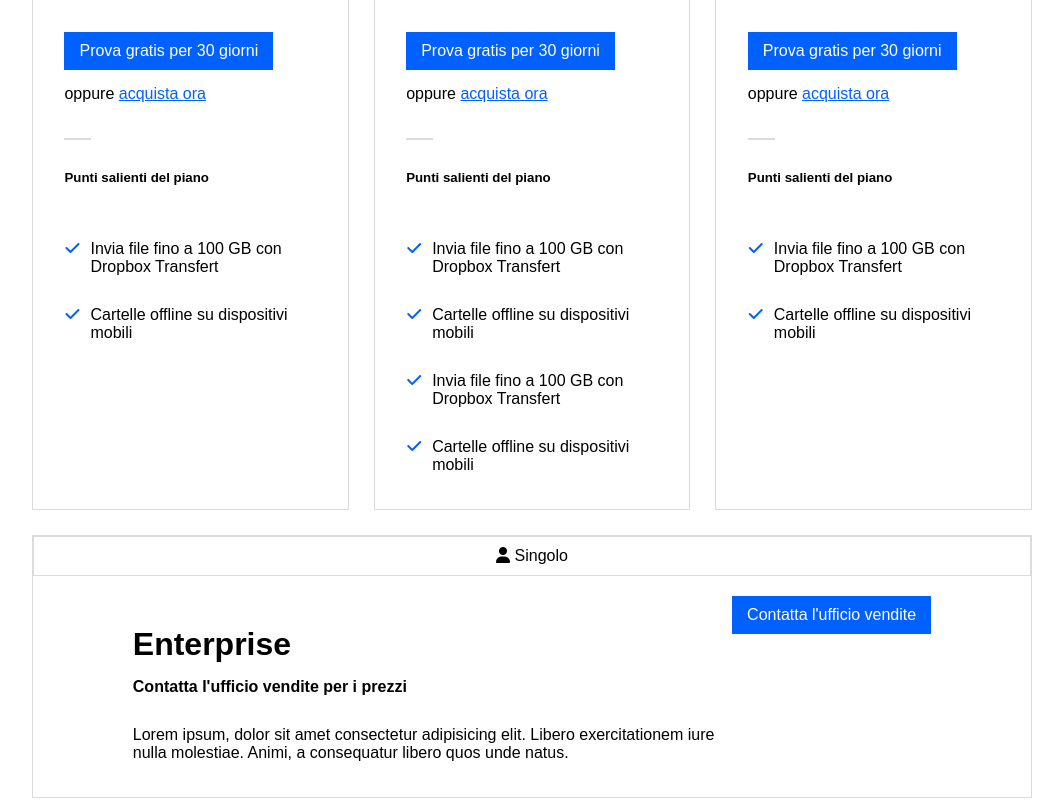
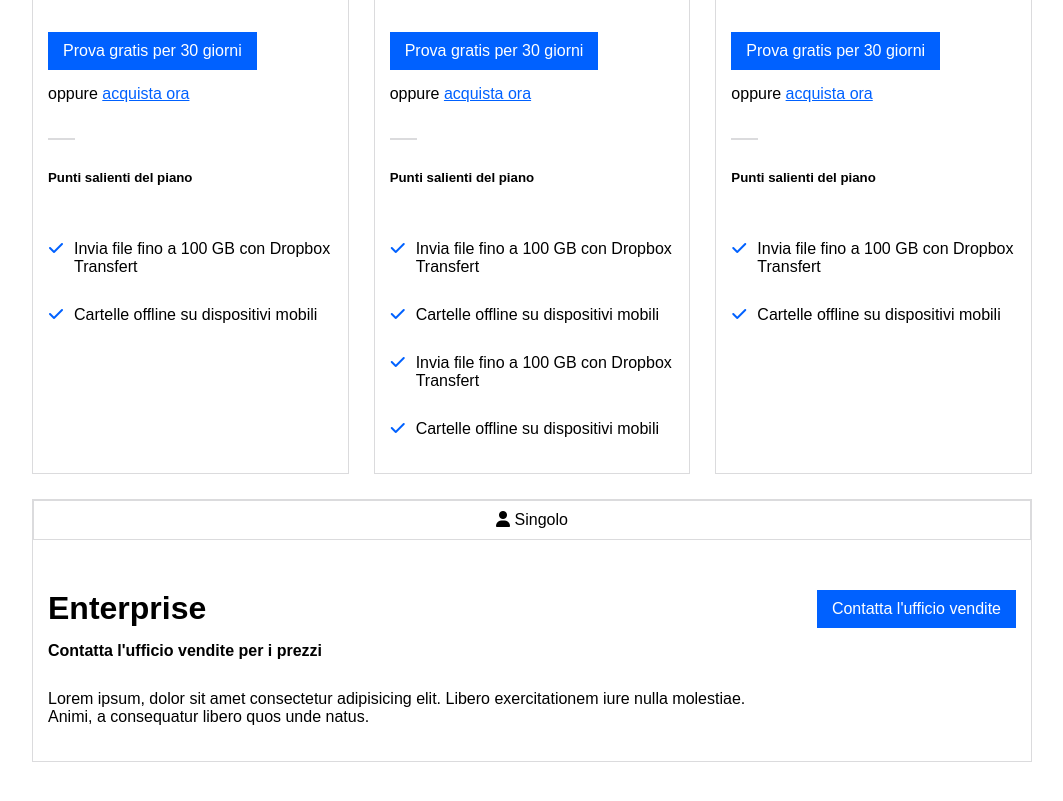
Before and after one commit to Amreal-Lamanera/htmlcss-dropbox, a plain HTML site: page index.html in a window 1280 px wide. Shown: the part 1532-2333 px from the top of the page, without its empty margins (108-1171 px from the left). Drawn offline with nearby package versions, Linux system fonts and the light colour scheme.

Commit message:
correzione di qualche distanziamento

```diff
--- a/css/style.css
+++ b/css/style.css
@@ -161,7 +161,7 @@ h1.container-large {
 }
 
 .plan-body {
-    max-width: 80%;
+    padding: 0 15px;
     margin: 0 auto;
 }
 
@@ -212,6 +212,14 @@ li.flex {
     color: var(--blue-btn)
 }
 
+.plan-body.plan-body__main.flex {
+    gap: 50px;
+    align-items: flex-start;
+}
+
+.plan-hor__btn {
+    padding-top: 50px;
+}
 
 /* Footer */
 
```
